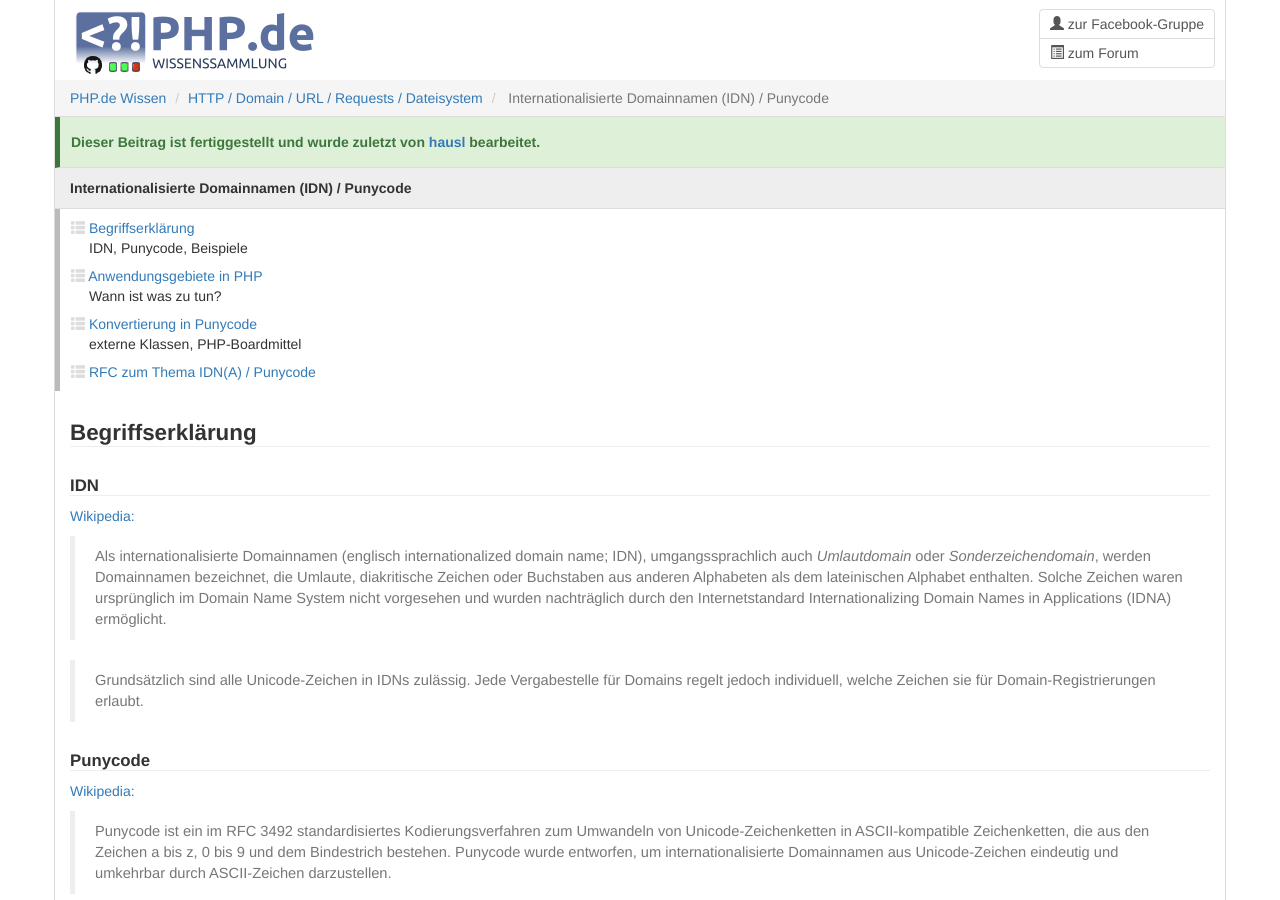
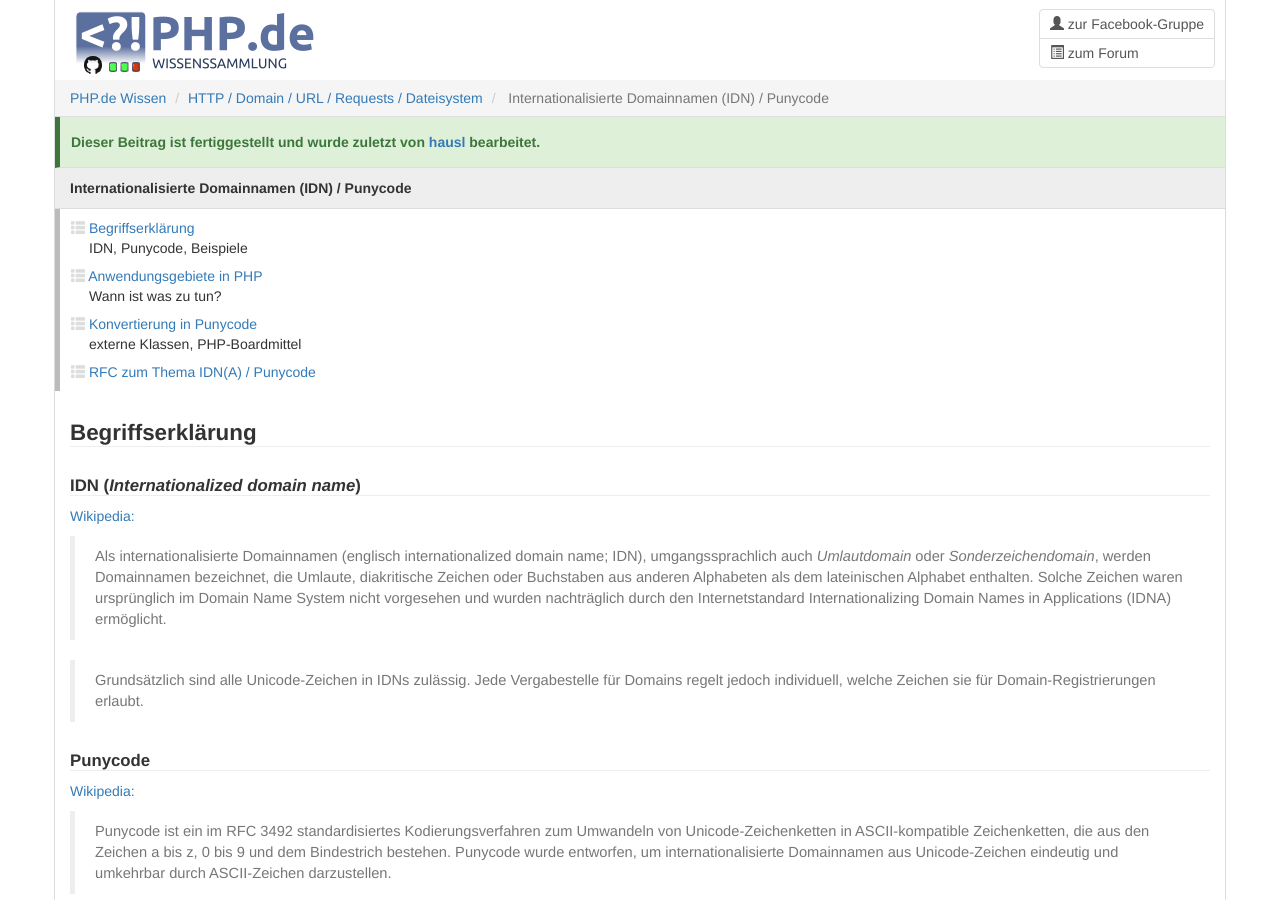
Before and after one commit to php-de/php-de.github.io, a Jekyll site: the page built from http-domain-url-filesystem/idn.md, in a window 1280 px wide and 900 px high. Built offline with Jekyll 4.4.1, drawn with Linux system fonts in a browser that asks for light colours; nearby versions of some CDN libraries.

Commit message:
Update idn.md

```diff
--- a/http-domain-url-filesystem/idn.md
+++ b/http-domain-url-filesystem/idn.md
@@ -35,7 +35,7 @@
 
 ### Begriffserklärung
 
-#### IDN
+#### IDN (*Internationalized domain name*)
 
 [Wikipedia:](http://de.wikipedia.org/wiki/Internationalisierter_Domainname)
 
```
